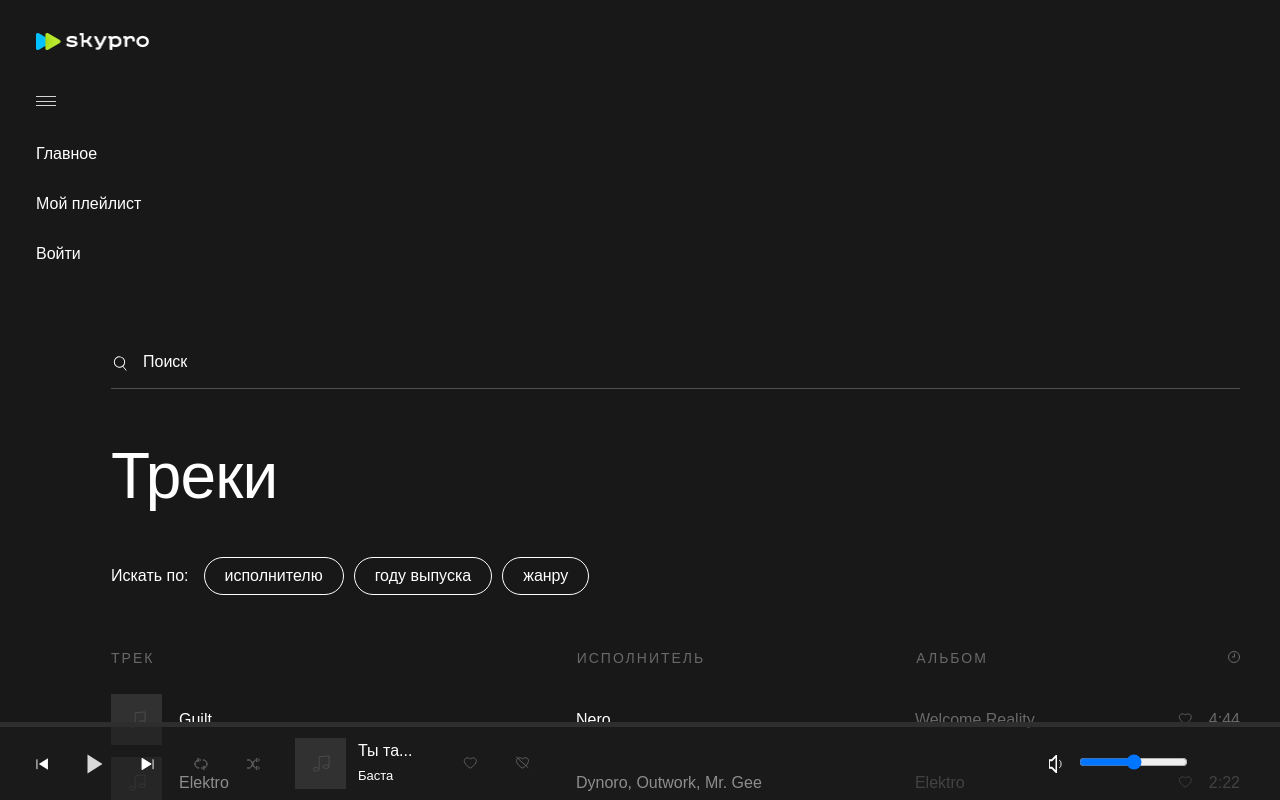
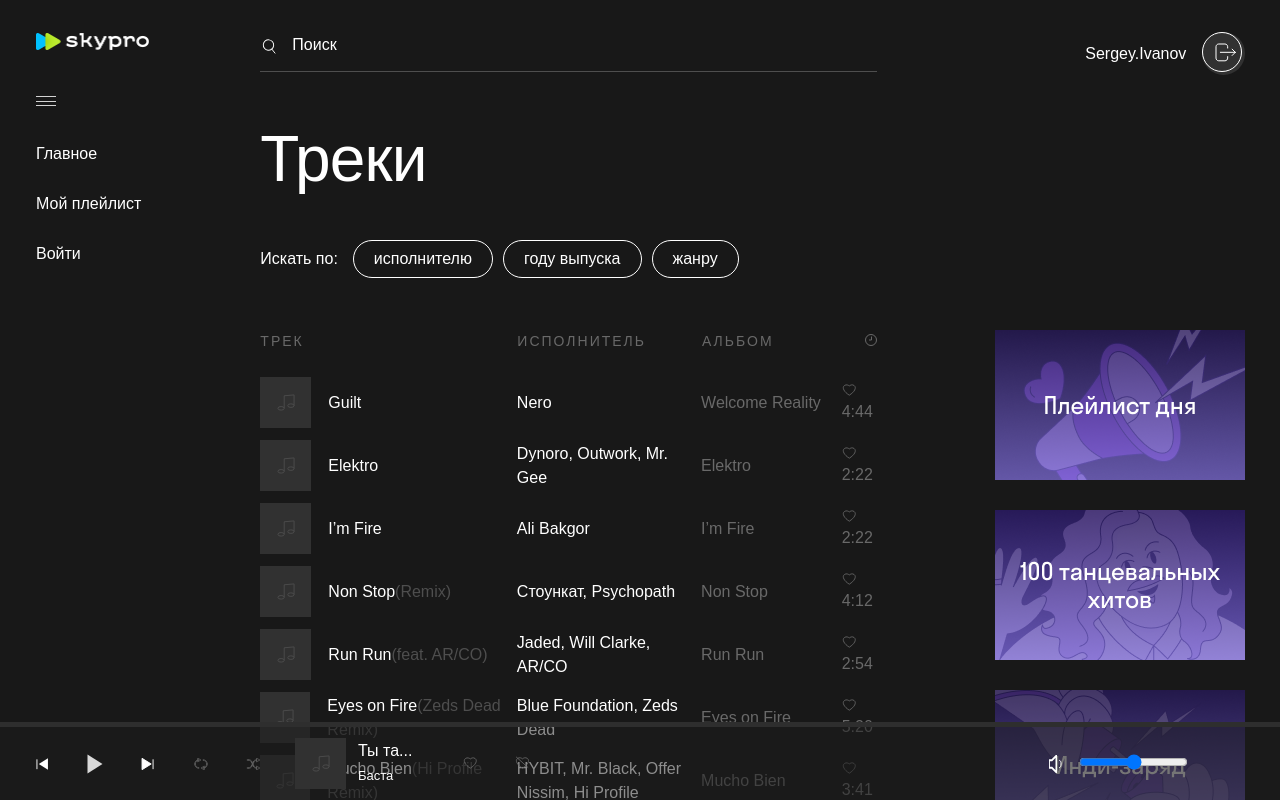
Before and after one commit to Worittage/worymusi, a React (Create React App) app: page / in a window 1280 px wide. Built offline with nearby package versions, Linux system fonts and the light colour scheme.

Commit message:
resolvedCSSIssues

```diff
--- a/src/components/mainComponent/Main.jsx
+++ b/src/components/mainComponent/Main.jsx
@@ -6,6 +6,7 @@ import Sidebar from "./sidebarComponent/Sidebar";
 
 const Main = () => {
     return(
+
         <main className="main">
               <Nav></Nav>
               <Centerblock></Centerblock>
--- a/src/components/mainComponent/centerblockComponent/Centerblock.jsx
+++ b/src/components/mainComponent/centerblockComponent/Centerblock.jsx
@@ -245,7 +245,7 @@ const Centerblock = () => {
                   <a className="track__title-link" href="http://"
                     >Mucho Bien
                     <span className="track__title-span"
-                      >(Hi Profile Remix)</span ></a>
+                      >(Hi Profile Remix)</span></a>
 
 
                 </div>
--- a/src/components/mainComponent/centerblockComponent/centerblock.css
+++ b/src/components/mainComponent/centerblockComponent/centerblock.css
@@ -1,3 +1,11 @@
+.main__centerblock {
+  width: 60%;
+  -webkit-box-flex: 3;
+  -ms-flex-positive: 3;
+  flex-grow: 3;
+  padding: 20px 40px 20px 111px;
+}
+
 .centerblock__search {
     width: 100%;
     border-bottom: 1px solid #4e4e4e;
--- a/src/components/mainComponent/main.css
+++ b/src/components/mainComponent/main.css
@@ -1,13 +1,3 @@
 .main {
-    -webkit-box-flex: 1;
-    -ms-flex: 1 1 auto;
-    flex: 1 1 auto;
-    display: -webkit-box;
-    display: -ms-flexbox;
-    display: flex;
-    -ms-flex-wrap: wrap;
-    flex-wrap: wrap;
-    -webkit-box-pack: justify;
-    -ms-flex-pack: justify;
-    justify-content: space-between;
+  display: flex;
   }
--- a/src/components/mainComponent/navComponent/nav.css
+++ b/src/components/mainComponent/navComponent/nav.css
@@ -1,16 +1,10 @@
 .main__nav {
-    width: 244px;
+    width: 20%;
     background-color: #181818;
     padding: 20px 0 20px 36px;
   }
 
-  .main__centerblock {
-    width: auto;
-    -webkit-box-flex: 3;
-    -ms-flex-positive: 3;
-    flex-grow: 3;
-    padding: 20px 40px 20px 111px;
-  }
+
 
   .main__sidebar {
     max-width: 418px;
--- a/src/components/mainComponent/sidebarComponent/Sidebar.jsx
+++ b/src/components/mainComponent/sidebarComponent/Sidebar.jsx
@@ -42,9 +42,9 @@ const Sidebar = () => {
                 />
                 </a>
             </div>
-            </div>
+          </div>
         </div>
-        </div>
+      </div>
     )
 }
 
```
